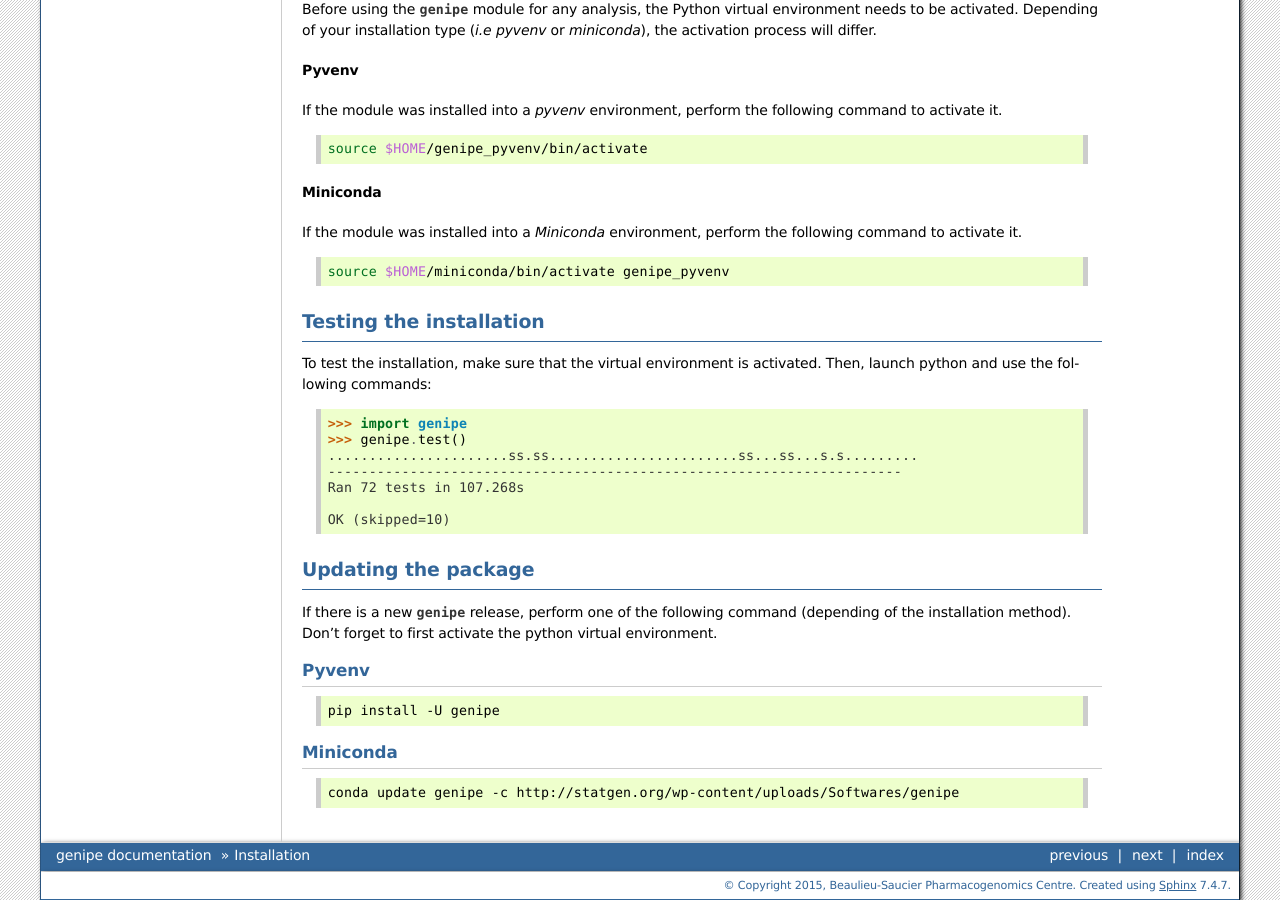
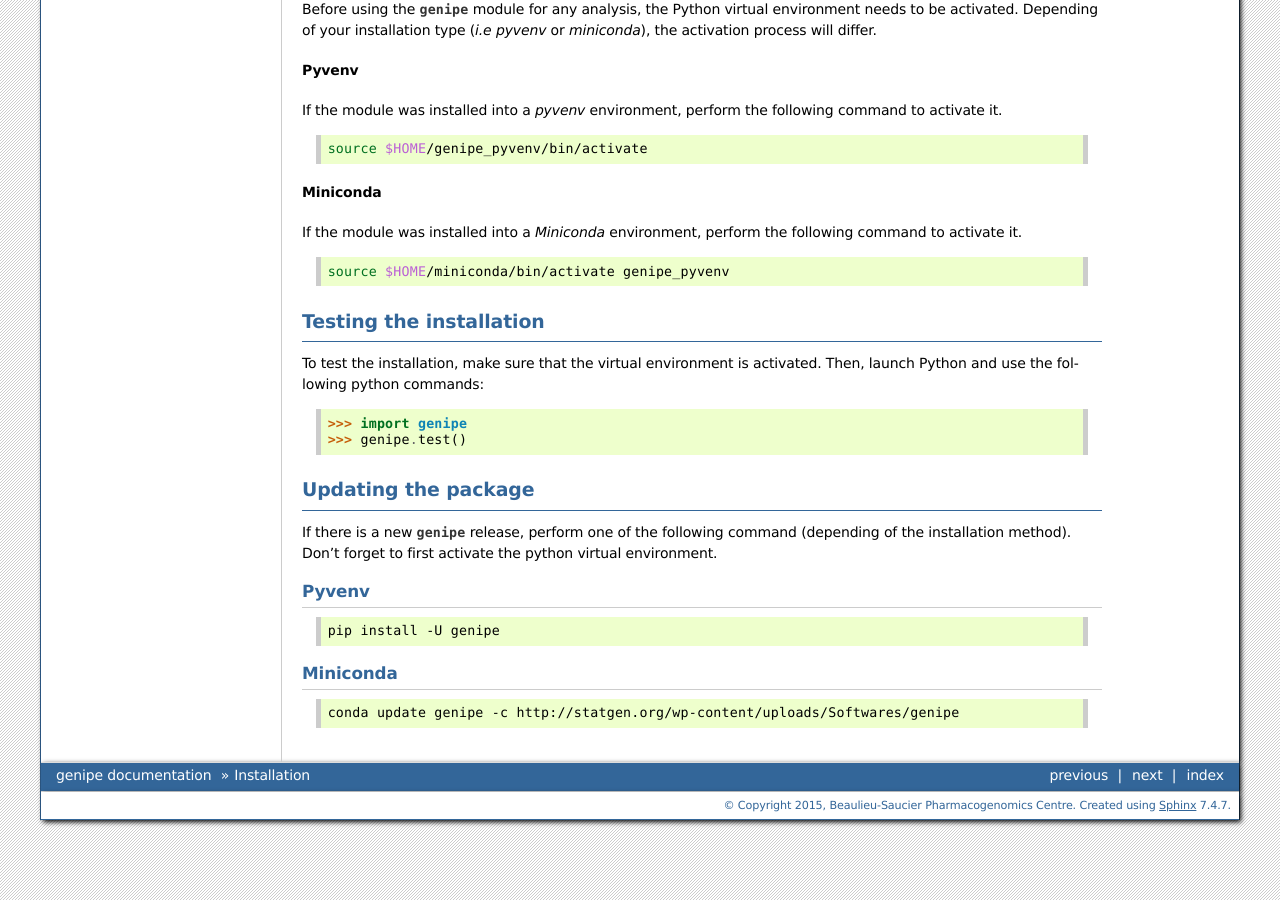
Before and after one commit to pgxcentre/genipe, a Sphinx documentation site: the page built from docs/installation.rst, in a window 1280 px wide and 900 px high, scrolled down 1709 px. Built offline with Sphinx 7.4.7, drawn with Linux system fonts in a browser that asks for light colours; the version number could not be read and is left out.

```diff
--- a/docs/installation.rst
+++ b/docs/installation.rst
@@ -154,17 +154,12 @@ Testing the installation
 -------------------------
 
 To test the installation, make sure that the virtual environment is activated.
-Then, launch python and use the following commands:
+Then, launch Python and use the following python commands:
 
 .. code-block:: python
 
    >>> import genipe
    >>> genipe.test()
-   ......................ss.ss.......................ss...ss...s.s.........
-   ----------------------------------------------------------------------
-   Ran 72 tests in 107.268s
-
-   OK (skipped=10)
 
 
 .. _install-update:
```
